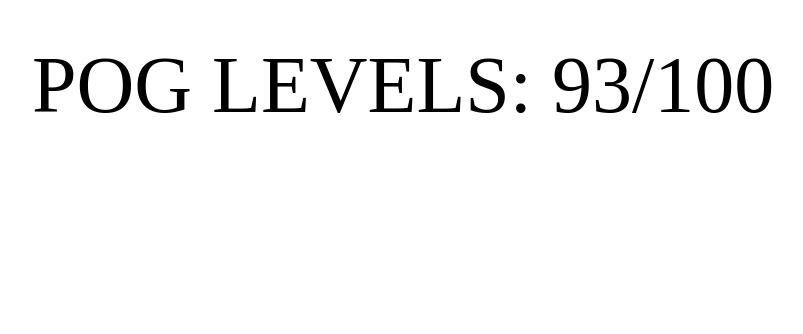
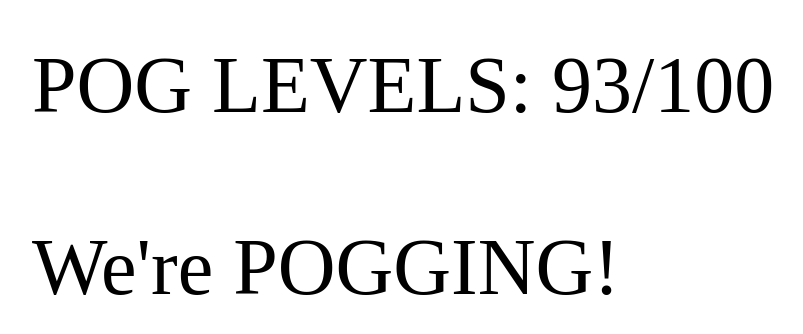
Before and after one commit to realryanrogers/realryanrogers.github.io, a plain HTML site: page index.html in a window 1280 px wide. Shown: the whole page, without its empty margins (8-811 px from the left). Drawn offline with Linux system fonts and the light colour scheme.

Commit message:
pog texts

```diff
--- a/index.html
+++ b/index.html
@@ -16,13 +16,22 @@
 </head>
 
 <body>
-    <span>POG LEVELS: </span><span id="pog">40 </span><span>/100</span>
+    <span>POG LEVELS: </span><span id="pog">40 </span><span>/100</span><br><br>
+    <span id="pogtexts"></span>
 </body>
 <script>
 
     var number = Math.floor(Math.random() * 100);
-
+    var pogtext;
     document.getElementById("pog").innerHTML = number;
+    if (number < 20) {
+        pogtext = "Pogs Critical!"
+    } else if (number > 80) {
+        pogtext = "We're POGGING!"
+    } else {
+        pogtext = "Pog Levels Normal"
+    }
+    document.getElementById("pogtexts").innerHTML = pogtext;
 </script>
 
 </html>
```
